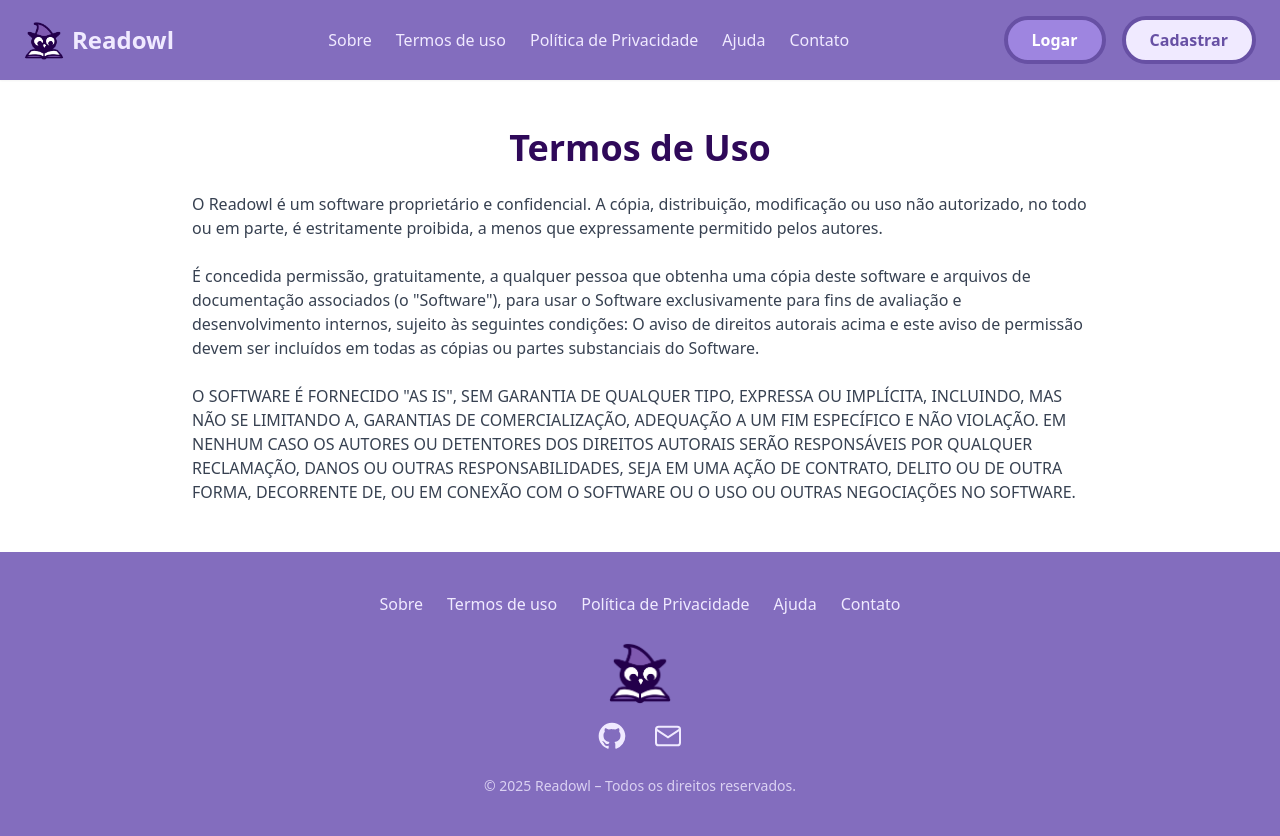
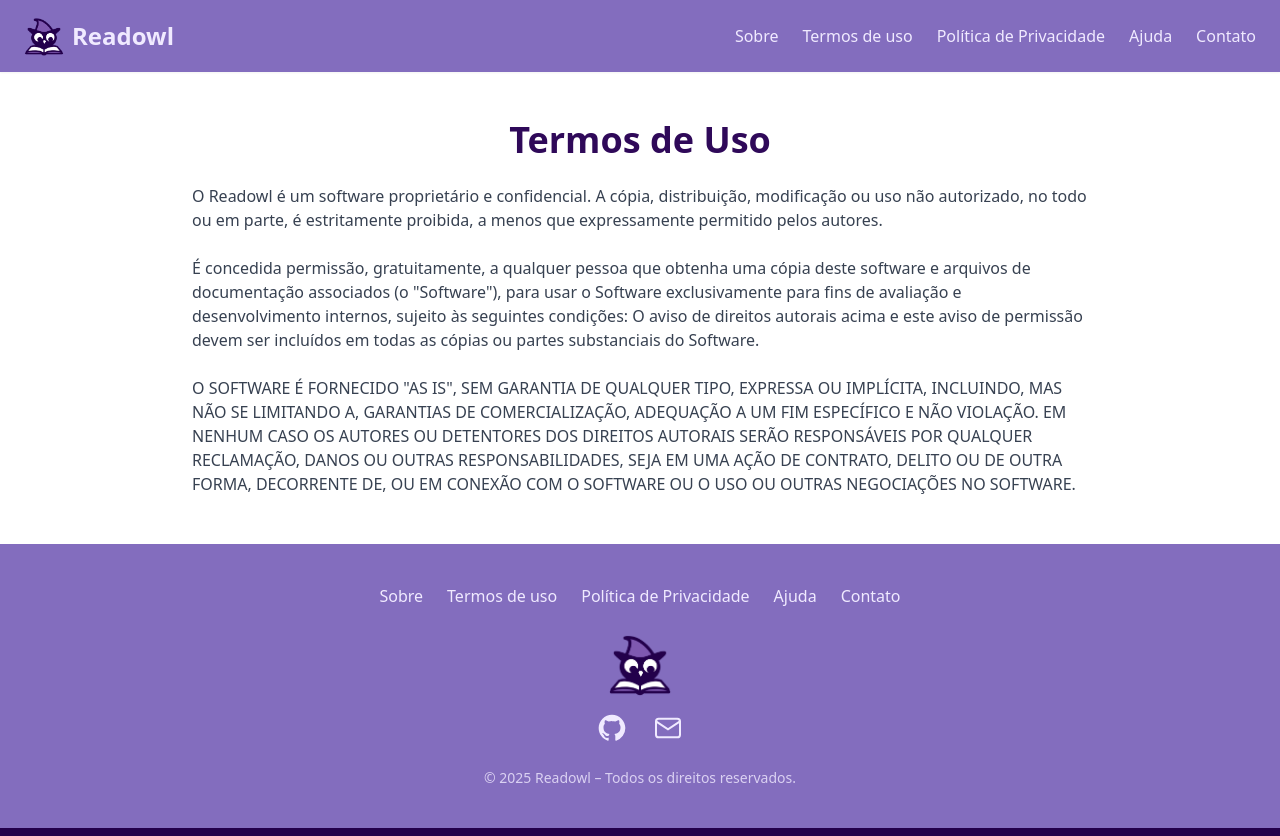
Before and after one commit to readowl-labesof/readowl-front, a React (Vite) app: page /termos-de-uso in a window 1280 px wide. Built offline with nearby package versions, Linux system fonts and the light colour scheme.

Commit message:
fix(merge): Corrige conflitos da RO-36 para a dev.

```diff
--- a/src/index.css
+++ b/src/index.css
@@ -2,7 +2,13 @@
 @tailwind components;
 @tailwind utilities;
 
+html { width: 100%; max-width: 100vw; overflow-x: hidden; }
+body { width: 100%; max-width: 100vw; overflow-x: hidden; background: #23004B; }
 
-html {
-  scroll-behavior: smooth;
+@keyframes shake {
+	0% { transform: translateX(0); }
+	20% { transform: translateX(-6px); }
+	40% { transform: translateX(6px); }
+	60% { transform: translateX(-4px); }
+	80% { transform: translateX(4px); }
 }
--- a/src/pages/landing/components-landing/headerlLanding.tsx
+++ b/src/pages/landing/components-landing/headerlLanding.tsx
@@ -1,8 +1,9 @@
-import React from 'react';
+import React, { useState } from 'react';
 import{ Link, useNavigate} from "react-router-dom";
 
 const Header: React.FC = () => {
-    const route = useNavigate();
+  const route = useNavigate();
+  const [isMenuOpen, setIsMenuOpen] = useState(false);
 
   return (
     <header className="bg-readowl-purple-medium shadow-sm">
@@ -20,15 +21,29 @@ const Header: React.FC = () => {
           <Link to="/#ajuda" className="hover:text-white">Ajuda</Link>
           <Link to="/#contato" className="hover:text-white">Contato</Link>
         </div>
-        <div className="flex items-center space-x-4">
-            <button onClick={ () => route("/login")} className="bg-readowl-purple-light text-white font-semibold py-2 px-6 rounded-full border-4 border-readowl-purple hover:bg-readowl-purple transition-colors duration-300">
+        <button
+          className="md:hidden text-readowl-purple-extralight"
+          onClick={() => setIsMenuOpen(!isMenuOpen)}
+        >
+          <span className="material-symbols-outlined">menu</span>
+        </button>
+      </nav>
+      {isMenuOpen && (
+        <div className="md:hidden flex flex-col items-center space-y-4 mt-4 text-readowl-purple-extralight p-6">
+          <button onClick={() => route("/login")} className="bg-readowl-purple-light text-white font-semibold py-2 px-6 rounded-full border-4 border-readowl-purple hover:bg-readowl-purple transition-colors duration-300">
             Logar
-            </button>
-          <button  onClick={ () => route("/register")}className="bg-readowl-purple-extralight text-readowl-purple font-semibold py-2 px-6 rounded-full border-4 border-readowl-purple hover:bg-readowl-purple hover:text-white transition-colors duration-300">
+          </button>
+          <button onClick={() => route("/register")} className="bg-readowl-purple-extralight text-readowl-purple font-semibold py-2 px-6 rounded-full border-4 border-readowl-purple hover:bg-readowl-purple hover:text-white transition-colors duration-300">
             Cadastrar
           </button>
+          <a href="#" className="hover:text-white">Sobre</a>
+          <a href="#" className="hover:text-white">Termos de uso</a>
+          <a href="#" className="hover:text-white">Política de Privacidade</a>
+          <a href="#" className="hover:text-white">Ajuda</a>
+          <a href="#" className="hover:text-white">Contato</a>
+
         </div>
-      </nav>
+      )}
     </header>
   );
 };
--- a/src/pages/login/login.tsx
+++ b/src/pages/login/login.tsx
@@ -29,7 +29,7 @@ function Login() {
   return (
     <div className="bg-white min-h-screen flex flex-col">
       <main className="flex flex-1 items-center justify-center">
-        <div className="bg-[#836DBE] p-10 rounded-xl shadow-lg w-[480px] h-[600px] mt-8 flex flex-col items-center">
+        <div className="bg-[#836DBE] p-10 rounded-xl shadow-lg w-full max-w-[480px] h-auto mt-16 flex flex-col items-center">
           <img
             src="/img/mascot/logo.png"
             alt="Readowl"
@@ -99,7 +99,7 @@ function Login() {
           </form>
           <span className="flex justify-center items-center text-xs text-white mt-2">
             Quero criar uma conta&nbsp;.
-            <a href="/cadastrar" className="underline">
+            <a href="/register" className="underline">
               Cadastrar
             </a>
           </span>
```
